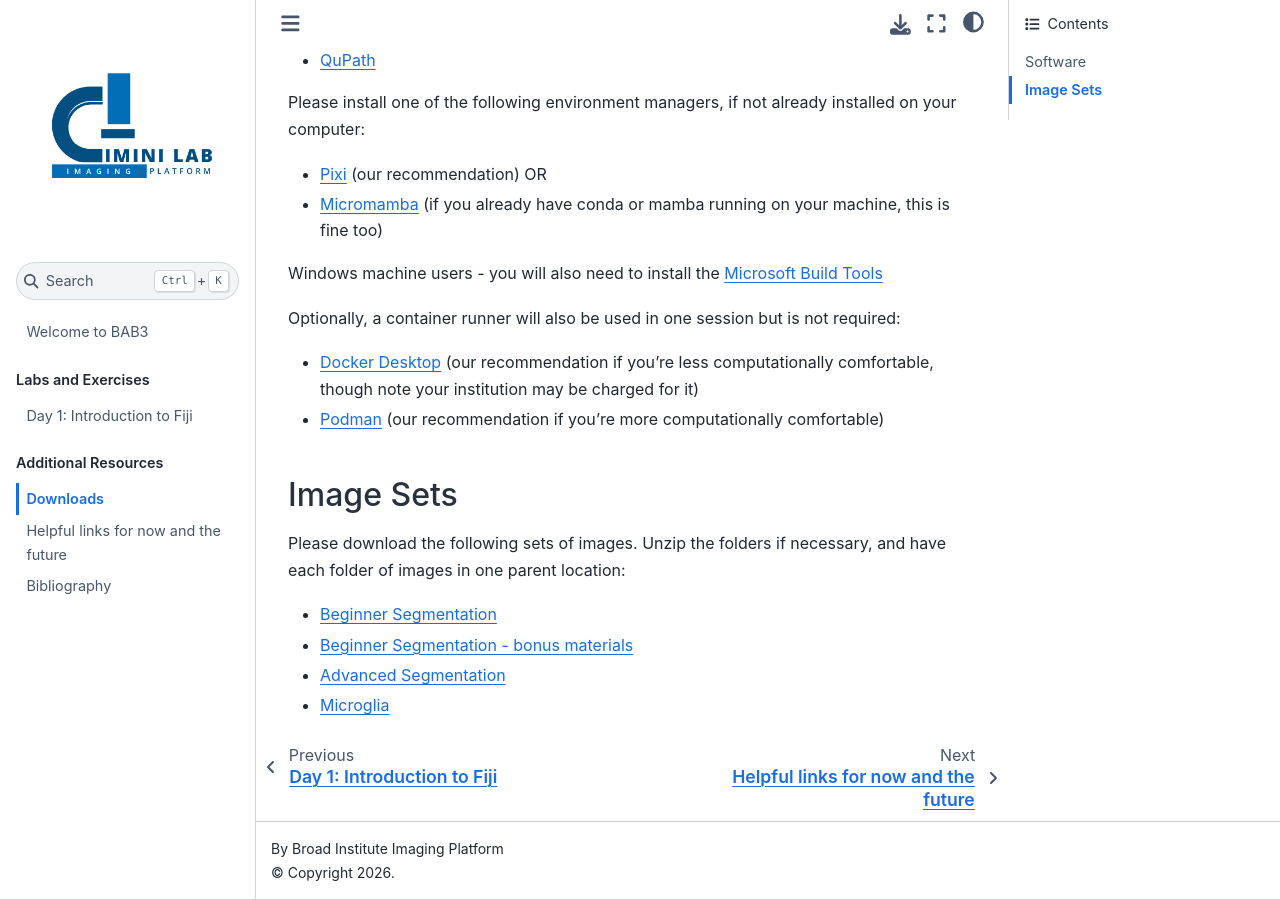
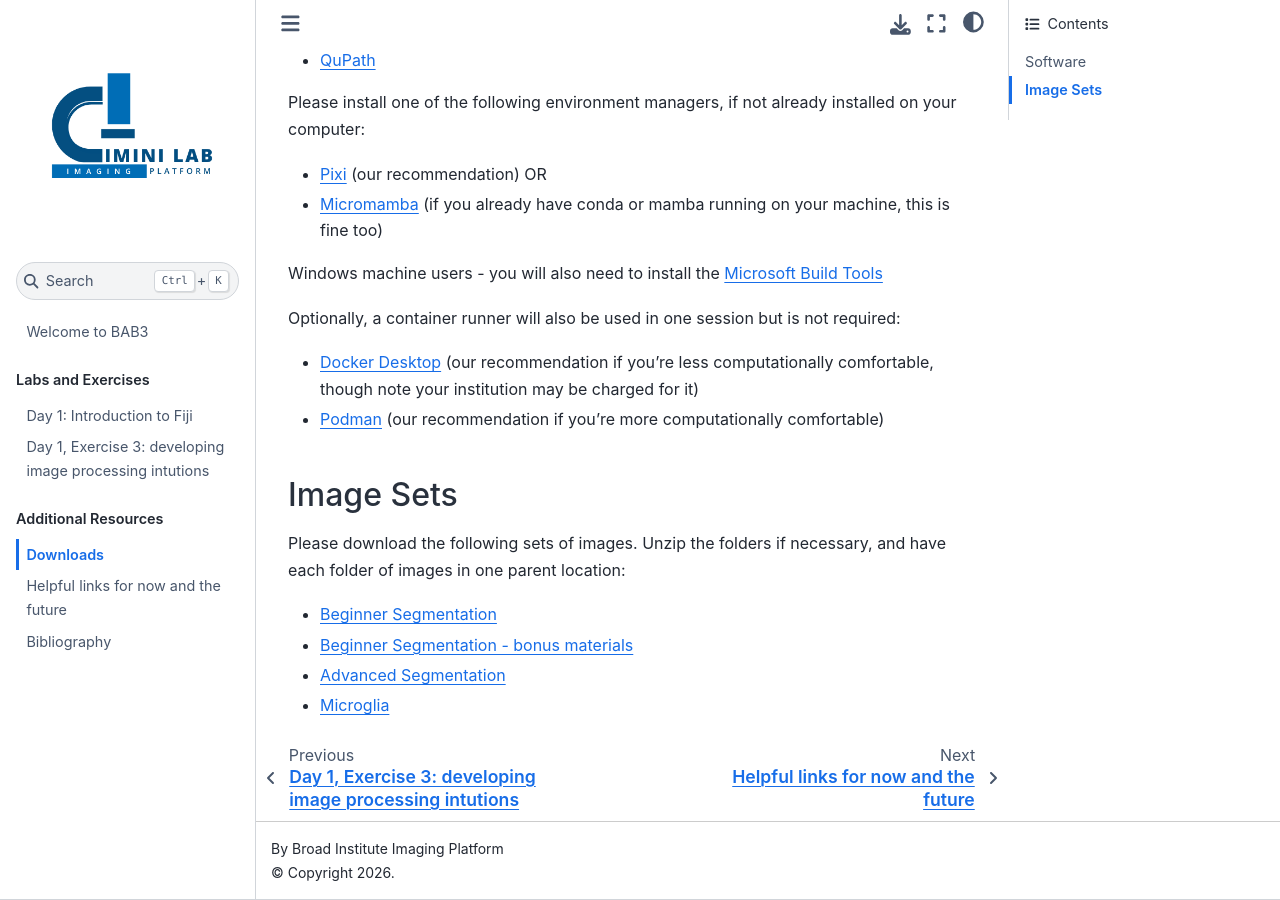
Before and after one commit to broadinstitute/BAB3, a Jupyter Book: the page built from docs/downloads.md, in a window 1280 px wide and 900 px high, scrolled down 510 px. Built offline with Jupyter Book 1.0.4 settings and Sphinx 7.4.7 and the Sphinx Book theme 1.1.4, drawn with Linux system fonts in a browser that asks for light colours; pages that are not in the unit, such as notebooks, are missing from menus.

Commit message:
Cannot type

```diff
--- a/docs/_toc.yml
+++ b/docs/_toc.yml
@@ -7,7 +7,7 @@ parts:
 - caption: Labs and Exercises
   chapters:
   - file: FIJI/FIJI_exercise.md
-  - file: developing_intuitions.md
+  - file: developing_intutions.md
 - caption:  Additional Resources
   chapters:
   - file: downloads
--- a/docs/intro.md
+++ b/docs/intro.md
@@ -23,7 +23,7 @@ The links below will populate as we work our way through the course.
 | | Intro to Images and Workflows | [Slides](https://docs.google.com/presentation/d/1zOpvk9U6I7af9mUG9WUnMWh92mrLPijwKOxQ6D660HU/edit?slide=id.g3be383ad8a9_0_243#slide=id.g3be383ad8a9_0_243) |
 | | ImageJ | [Slides](https://docs.google.com/presentation/d/1LwuUcZQSzUxVRgVakENDpyYDTOq5Z_aylSuUMHOVTDc/edit?slide=id.g392812eb3a8_0_43#slide=id.g392812eb3a8_0_43) / [Exercise](FIJI/FIJI_exercise.md) |
 | | Intro to Thinking About Images | [Slides](https://docs.google.com/presentation/d/1oJdyHTjTW1m0Pr2_XQwq0yPtDdEwcuUTE9k3xJ9fDp4/edit?slide=id.g303d086ded7_0_1390#slide=id.g303d086ded7_0_1390) |
-| | Thinking About Images | [Exercise](./developing_intuitions.md) |
+| | Thinking About Images | [Exercise](developing_intutions.md) |
 | | Intro to Piximi | Slides |
 | | Manual Annotation in Piximi | Exercise |
 | Tuesday | Classical Segmentation | Slides |
```
